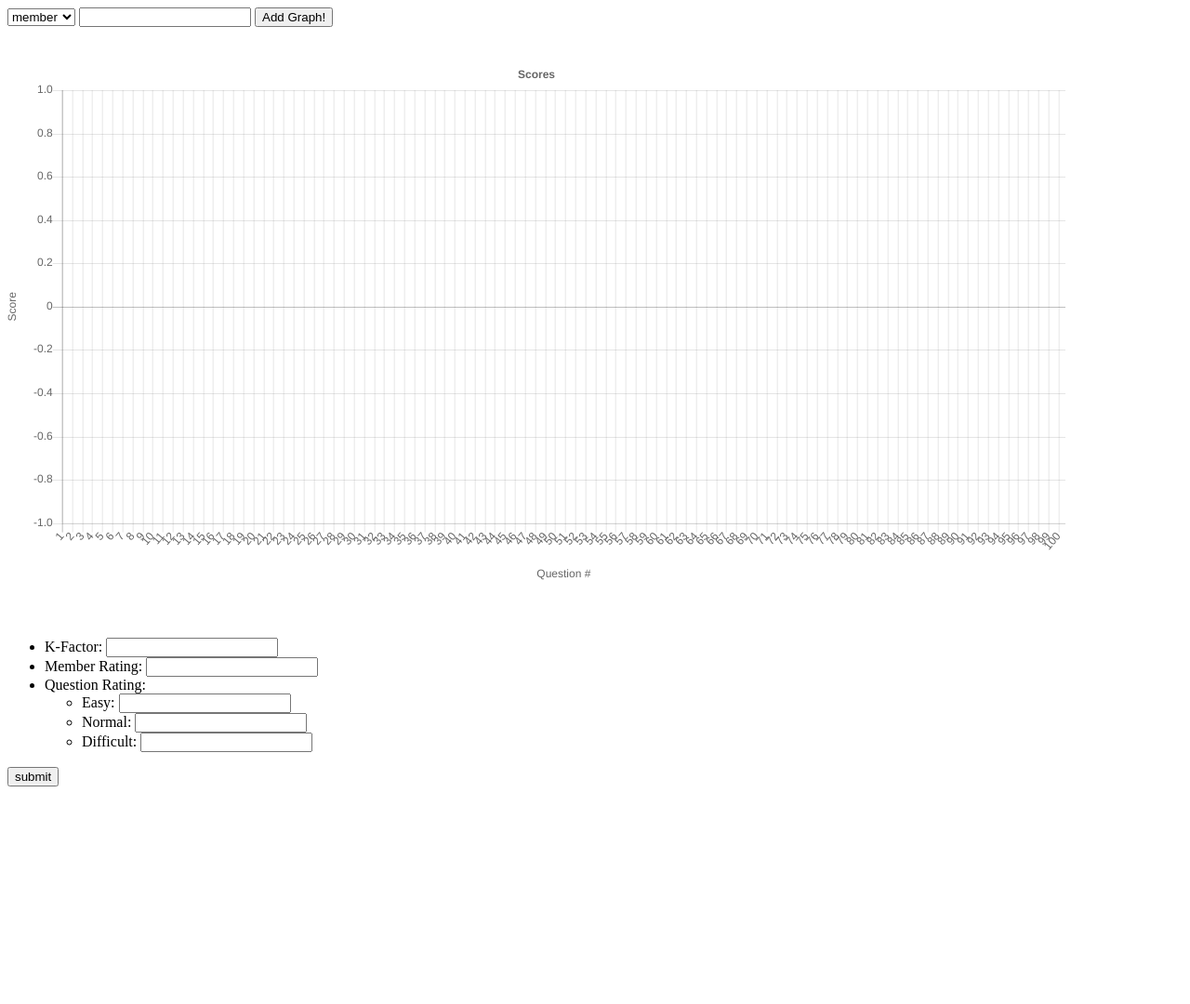
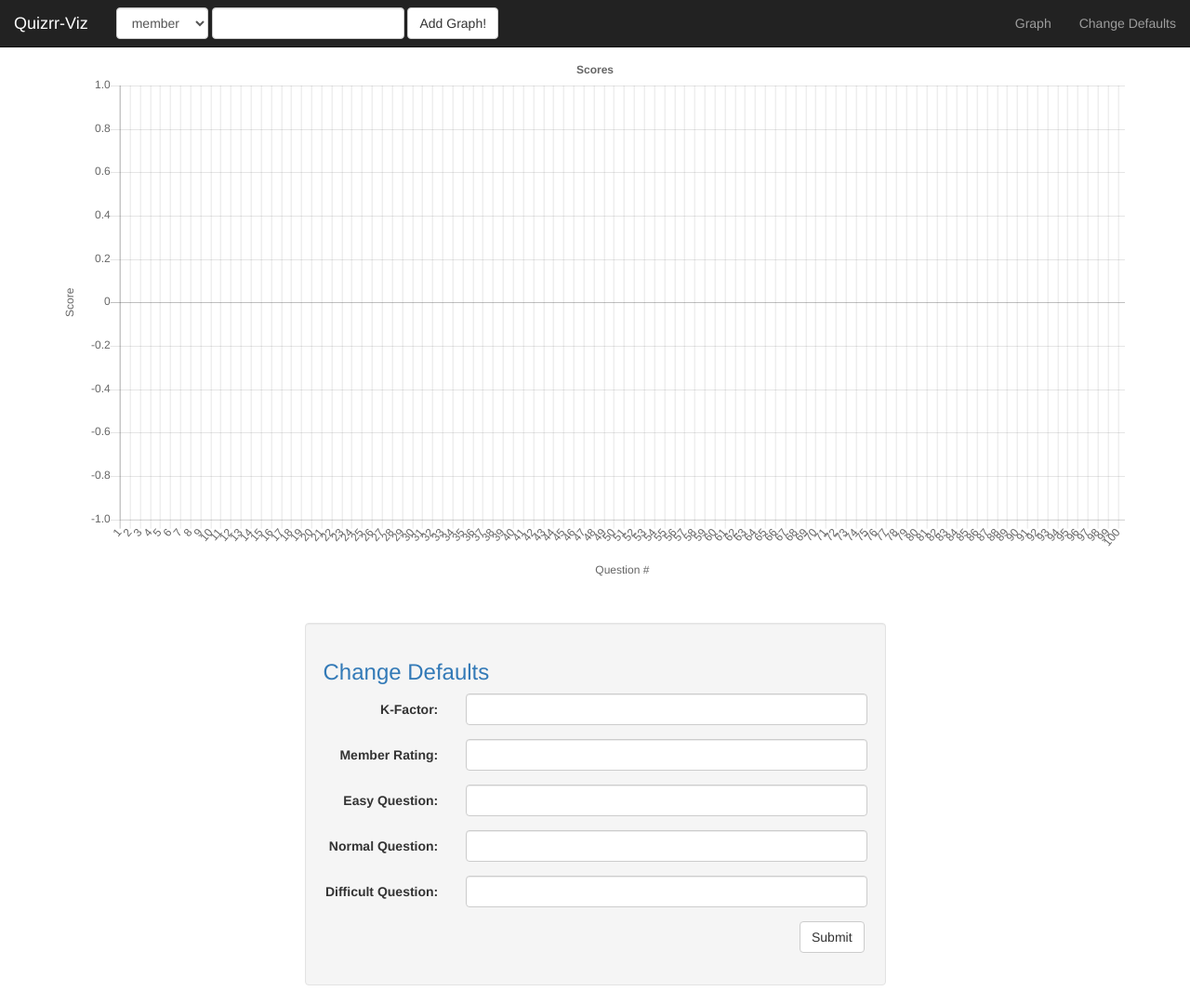
Before and after one commit to thepulkitagarwal/Quizrr-Viz, a website: page index.html in a window 1280 px wide. Shown: the whole page at 93% size. Before the commit the page ends 854 px from the top, so only its background shows below. Drawn offline with Linux system fonts and the light colour scheme; no server answers.

Commit message:
Add Bootstrap

```diff
--- a/index.html
+++ b/index.html
@@ -3,8 +3,11 @@
 
 <head>
     <title>Line Chart</title>
+    <link rel="stylesheet" type="text/css" href="css/bootstrap.min.css">
+    <link rel="stylesheet" type="text/css" href="css/index.css">
     <script src="js/Chart.bundle.min.js"></script>
     <script src="js/jquery.min.js"></script>
+    <script src="js/bootstrap.min.js"></script>
     <style>
         canvas {
             -moz-user-select: none;
@@ -15,40 +18,89 @@
 </head>
 
 <body>
-    <div>
-        <form action="javascript:void(0);" method="post">
-            <select name="type" id="linetype">
+    <nav class="navbar navbar-inverse navbar-fixed-top">
+        <div class="container-fluid">
+            <div class="navbar-header">
+                <button type="button" class="navbar-toggle collapsed" data-toggle="collapse" data-target="#bs-example-navbar-collapse-1" aria-expanded="false">
+                    <span class="sr-only">Toggle navigation</span>
+                    <span class="icon-bar"></span>
+                    <span class="icon-bar"></span>
+                    <span class="icon-bar"></span>
+                </button>
+                <a class="navbar-brand" href="#">Quizrr-Viz</a>
+            </div>
+
+            <form class="navbar-form navbar-left" action="javascript:void(0);" role="search">
+                <div class="form-group">
+                    <select class="form-control" name="type" id="linetype">
                         <option value="member">member</option>
                         <option value="question">question</option>
                     </select>
-            <input type="number" name="id" id="lineid">
-            <button id="addLine">Add Graph!</button>
+                    <input type="number" class="form-control" name="id" id="lineid">
+                    <button class="btn btn-default" id="addLine">Add Graph!</button>
+                </div>
             </form>
+
+            <ul class="nav navbar-nav navbar-right">
+                <li><a href="#graph">Graph</a></li>
+                <li><a href="#changeDefaults">Change Defaults</a></li>
+            </ul>
         </div>
-    <br>
-    <br>
+    </nav>
 
-    <div style="width:90%;">
+    <div class="container">
+        <a class="anchor" name="graph"></a>
         <canvas id="canvas"></canvas>
     </div>
     <br>
     <br>
 
-    <div>
-        <form action="/change" method="post">
-            <ul>
-                <li> K-Factor: <input type="number" name="KFactor"> </li>
-                <li> Member Rating: <input type="number" name="memberRating"> </li>
-                <li> Question Rating: <br>
-                    <ul>
-                        <li> Easy: <input type="number" name="questionEasy"> </li>
-                        <li> Normal: <input type="number" name="questionNormal"> </li>
-                        <li> Difficult: <input type="number" name="questionDifficult"> </li>
-                    </ul>
-                </li>
-            </ul>
-            <input type="submit" value="submit">
+    <div class="container-fluid">
+        <div class="well col-sm-offset-3 col-sm-6">
+            <h3><a name="changeDefaults">Change Defaults</a></h3>
+            <form class="form-horizontal" action="/change" method="post" role="form">
+                <div class="form-group">
+                    <label class="col-sm-3 control-label">K-Factor:</label>
+                    <div class="col-sm-9">
+                        <input type="number" class="form-control" name="KFactor">
+                    </div>
+                </div>
+
+                <div class="form-group">
+                    <label class="col-sm-3 control-label">Member Rating:</label>
+                    <div class="col-sm-9">
+                        <input type="number" class="form-control" name="memberRating">
+                    </div>
+                </div>
+
+                <div class="form-group">
+                    <label class="col-sm-3 control-label">Easy Question:</label>
+                    <div class="col-sm-9">
+                        <input type="number" class="form-control" name="questionEasy">
+                    </div>
+                </div>
+
+                <div class="form-group">
+                    <label class="col-sm-3 control-label">Normal Question:</label>
+                    <div class="col-sm-9">
+                        <input type="number" class="form-control" name="questionNormal">
+                    </div>
+                </div>
+
+                <div class="form-group">
+                    <label class="col-sm-3 control-label">Difficult Question:</label>
+                    <div class="col-sm-9">
+                        <input type="number" class="form-control" name="questionDifficult">
+                    </div>
+                </div>
+
+                <div class="form-group">
+                    <div class="col-sm-offset-10 col-sm-2">
+                        <input type="submit" class="btn btn-default" value="Submit">
+                    </div>
+                </div>
             </form>
+        </div>
     </div>
 
     <script src="/js/graph.js"></script>
--- /dev/null
+++ b/public/css/index.css
@@ -0,0 +1,11 @@
+@media (min-width: 981px) {
+	body {
+		padding-top: 60px;
+	}
+}
+a.anchor {
+    display: block;
+    position: relative;
+    top: -250px;
+    visibility: hidden;
+}
```
Also changed, not shown: public/css/bootstrap.min.css (added), public/js/bootstrap.min.js (added). Lines whose indentation alone changed are shown as unchanged.
